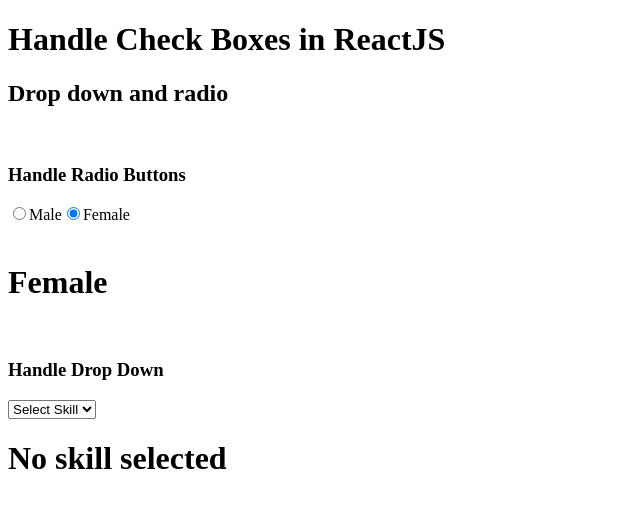
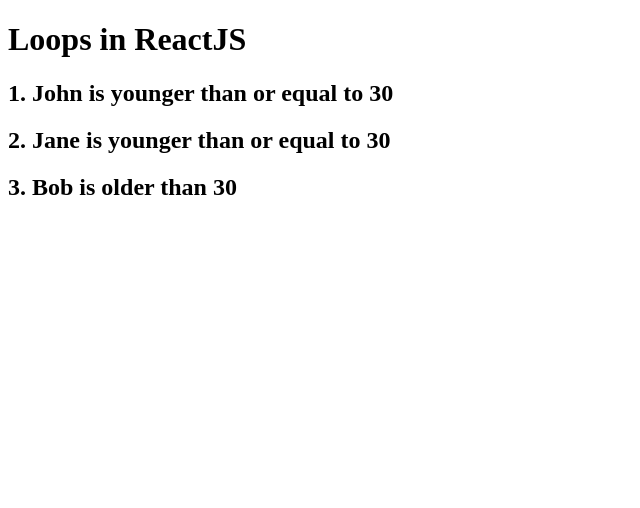
Before and after one commit to saeedali780/LEARNING-CODE-MODE, a React (Vite) app in the folder Learn-ReactJS/: page / in a window 1280 px wide. Shown: the top 508 px of the page, without its empty margins (0-640 px from the left). Built offline with nearby package versions, Linux system fonts and the light colour scheme.

Commit message:
Refactor App component to update header and remove Skills component integration

```diff
--- a/Learn-ReactJS/src/App.jsx
+++ b/Learn-ReactJS/src/App.jsx
@@ -1,9 +1,24 @@
-import Skills from './components/Skills'
+// import Skills from './components/Skills'
 const App = () => {
+  const users = [
+    {id: 1, name: 'John', age: 30},
+    {id: 2, name: 'Jane', age: 25},
+    {id: 3, name: 'Bob', age: 35},
+  ]
   return (
     <div>
-      <h1>Handle Check Boxes in ReactJS</h1>
-      <Skills />
+      <h1>Loops in ReactJS</h1>
+      {users.map(user => (
+        <div key={user.id}>
+          {user.age > 30 ? (
+            <h2>{user.id + '. ' + user.name} is older than 30</h2>
+          ) : (
+            <h2>{user.id + '. ' + user.name} is younger than or equal to 30</h2>
+          )}
+
+        </div>
+      ))}
+      {/* <Skills /> */}
     </div>
   )
 }
```
